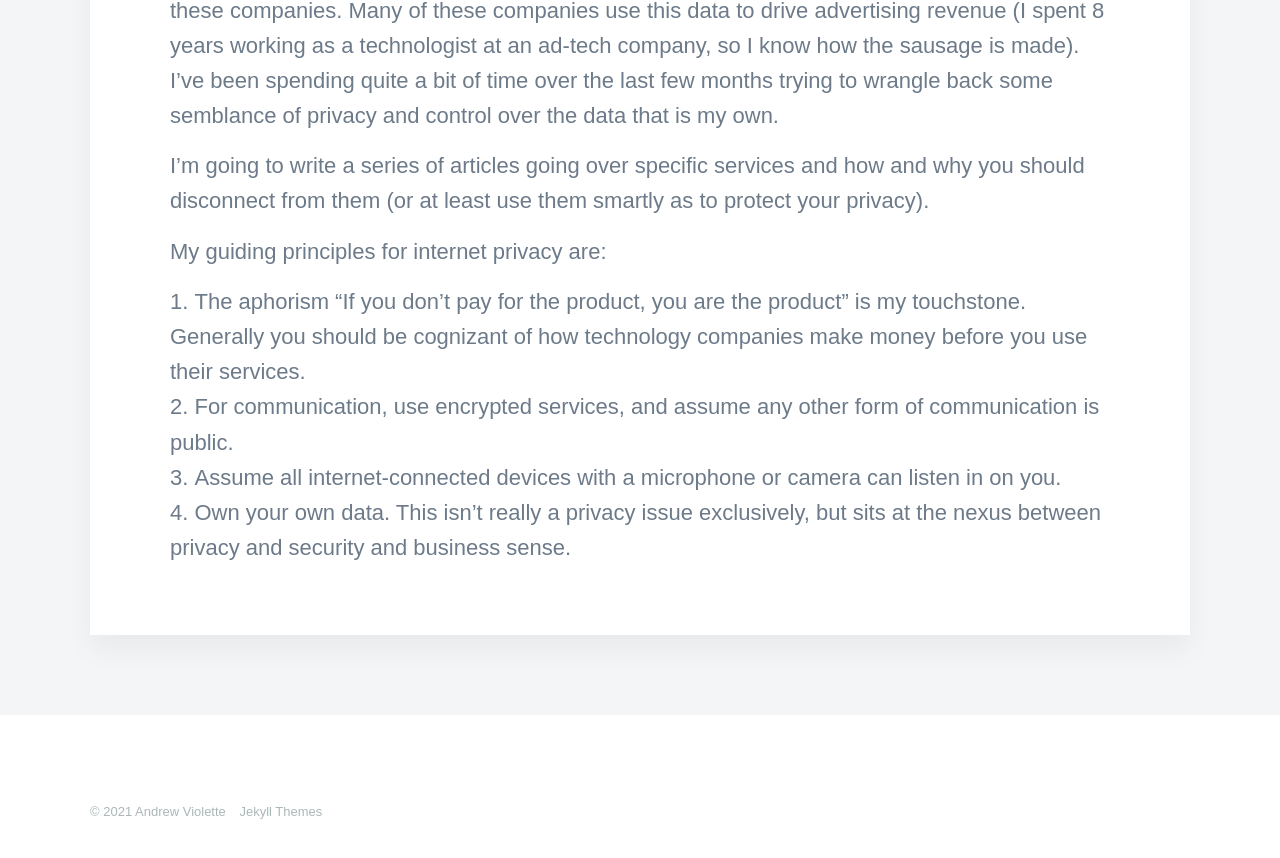
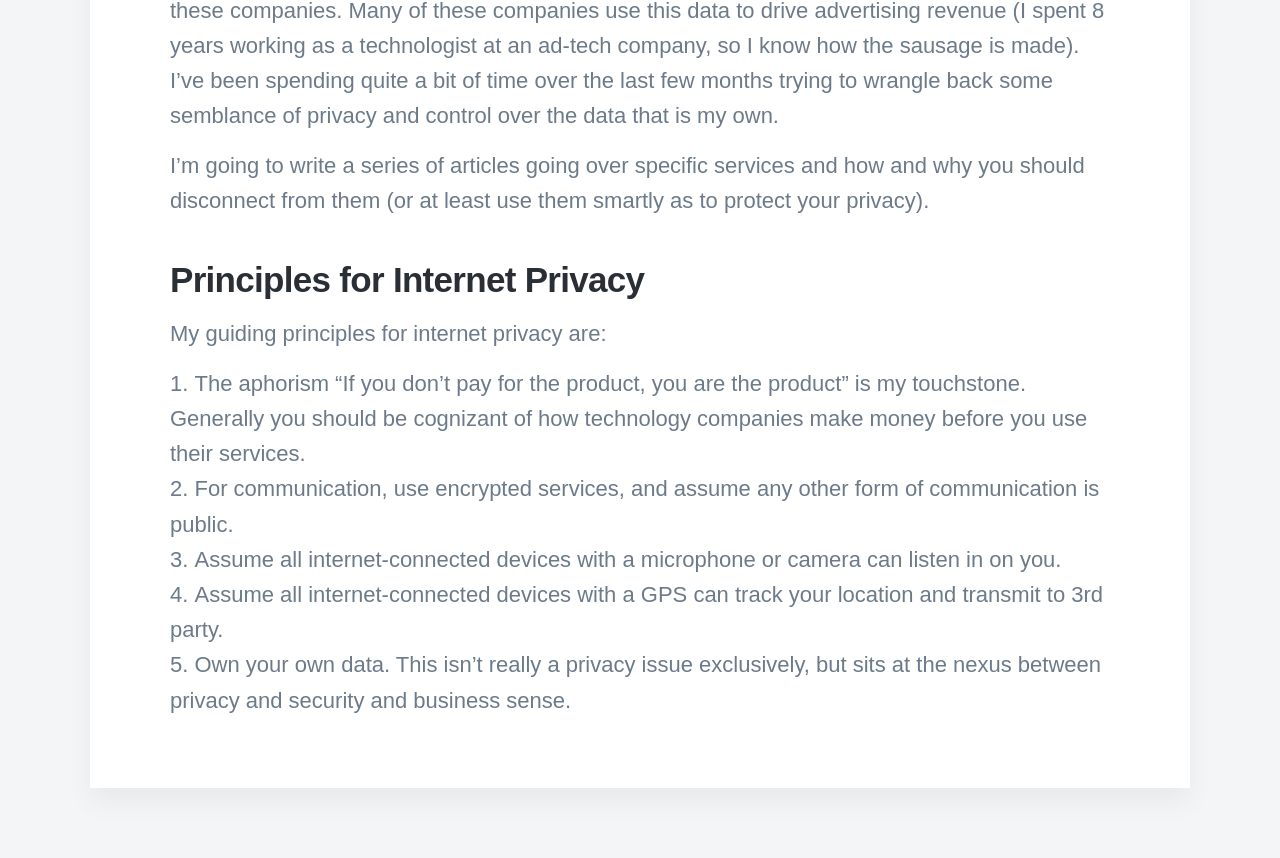
Before and after one commit to aviolette/aviolette.github.io, a Jekyll site: the page built from _posts/2021-01-21-privacy-intro.md, in a window 1280 px wide and 900 px high, scrolled down 928 px. Shown: the top 858 px of the window. Built offline with Jekyll 4.4.1, drawn with Linux system fonts in a browser that asks for light colours; nearby versions of some CDN libraries; some web fonts are replaced.

```diff
--- a/_posts/2021-01-21-privacy-intro.md
+++ b/_posts/2021-01-21-privacy-intro.md
@@ -24,11 +24,15 @@ privacy and control over the data that is my own.
 I'm going to write a series of articles going over specific services and how and why you should
 disconnect from them (or at least use them smartly as to protect your privacy).
 
+## Principles for Internet Privacy
+
 My guiding principles for internet privacy are:
 
 1. The aphorism "If you don't pay for the product, you are the product" is my touchstone. Generally
    you should be cognizant of how technology companies make money before you use their services.
 2. For communication, use encrypted services, and assume any other form of communication is public.
 3. Assume all internet-connected devices with a microphone or camera can listen in on you.
-4. Own your own data. This isn't really a privacy issue exclusively, but sits at the nexus between
+4. Assume all internet-connected devices with a GPS can track your location and transmit to 3rd
+   party.
+5. Own your own data. This isn't really a privacy issue exclusively, but sits at the nexus between
    privacy and security and business sense.
```
Also changed, not shown: other parts of _posts/2021-01-21-privacy-intro.md (+1 -1 lines).
